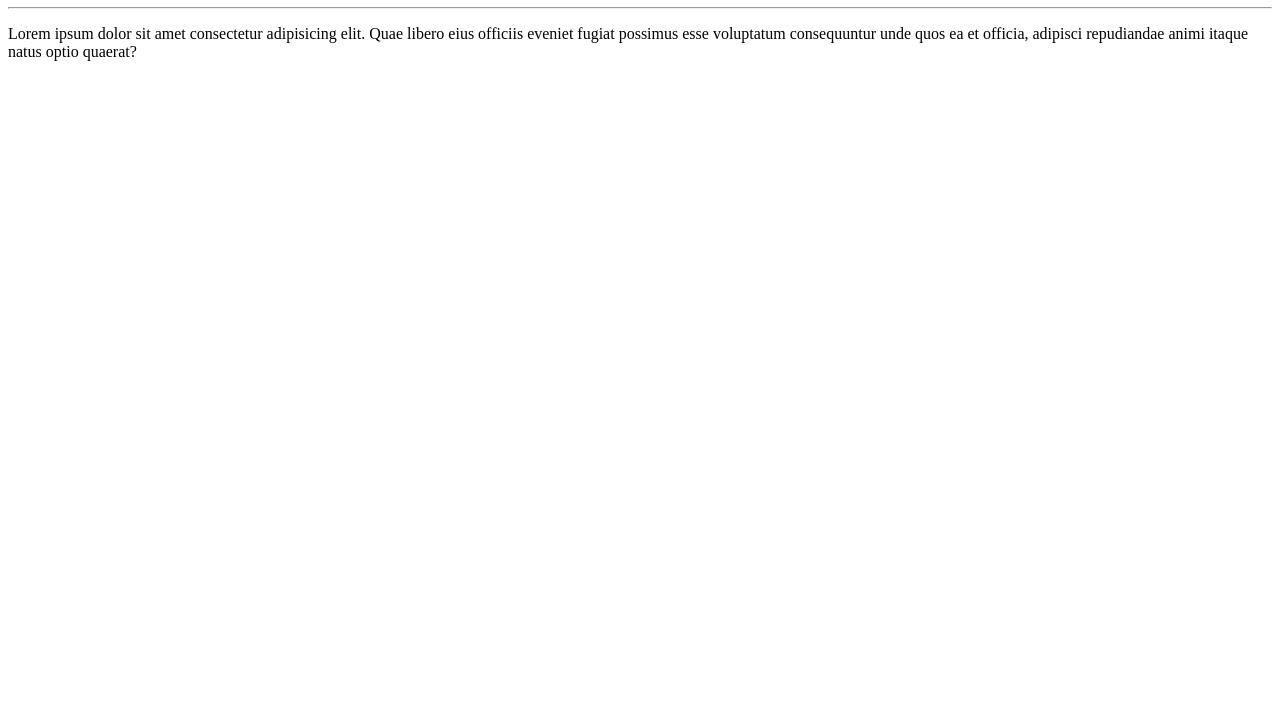
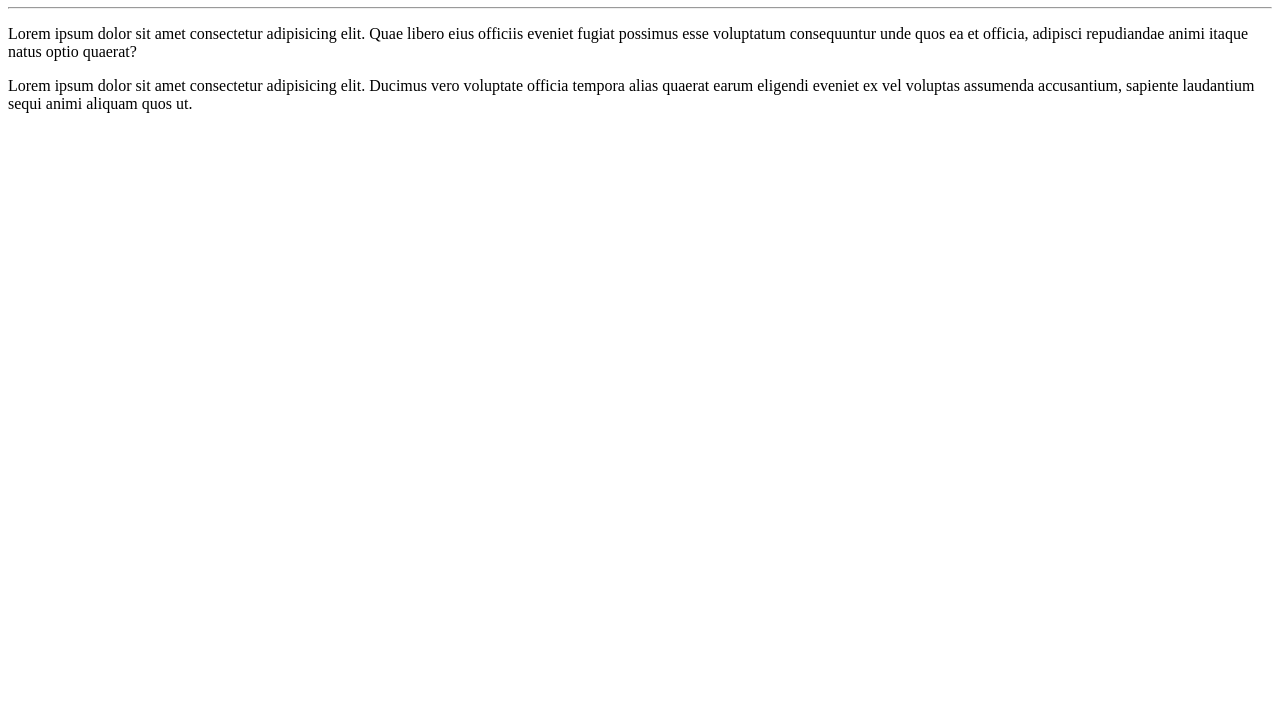
Before and after one commit to Socram19/Ola-Mundo, a plain HTML site: page Site-exemplo/index.html in a window 1280 px wide. Shown: the part 73-800 px from the top of the page. Drawn offline with Linux system fonts and the light colour scheme.

Commit message:
Adcionei mais um parágrafo

```diff
--- a/Site-exemplo/index.html
+++ b/Site-exemplo/index.html
@@ -10,5 +10,6 @@
     <h1>Olá, Mundo!</h1>
     <hr>
     <p>Lorem ipsum dolor sit amet consectetur adipisicing elit. Quae libero eius officiis eveniet fugiat possimus esse voluptatum consequuntur unde quos ea et officia, adipisci repudiandae animi itaque natus optio quaerat?</p>
+    <p>Lorem ipsum dolor sit amet consectetur adipisicing elit. Ducimus vero voluptate officia tempora alias quaerat earum eligendi eveniet ex vel voluptas assumenda accusantium, sapiente laudantium sequi animi aliquam quos ut.</p>
 </body>
 </html>
```
